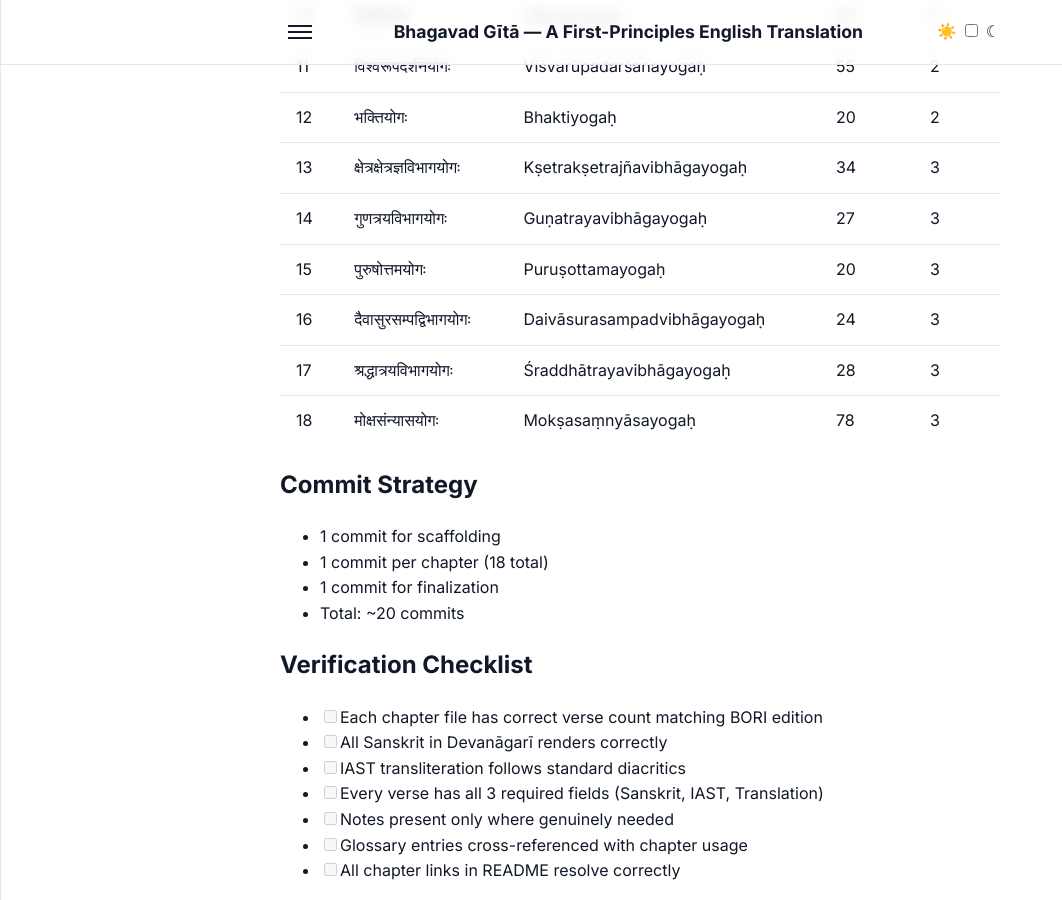
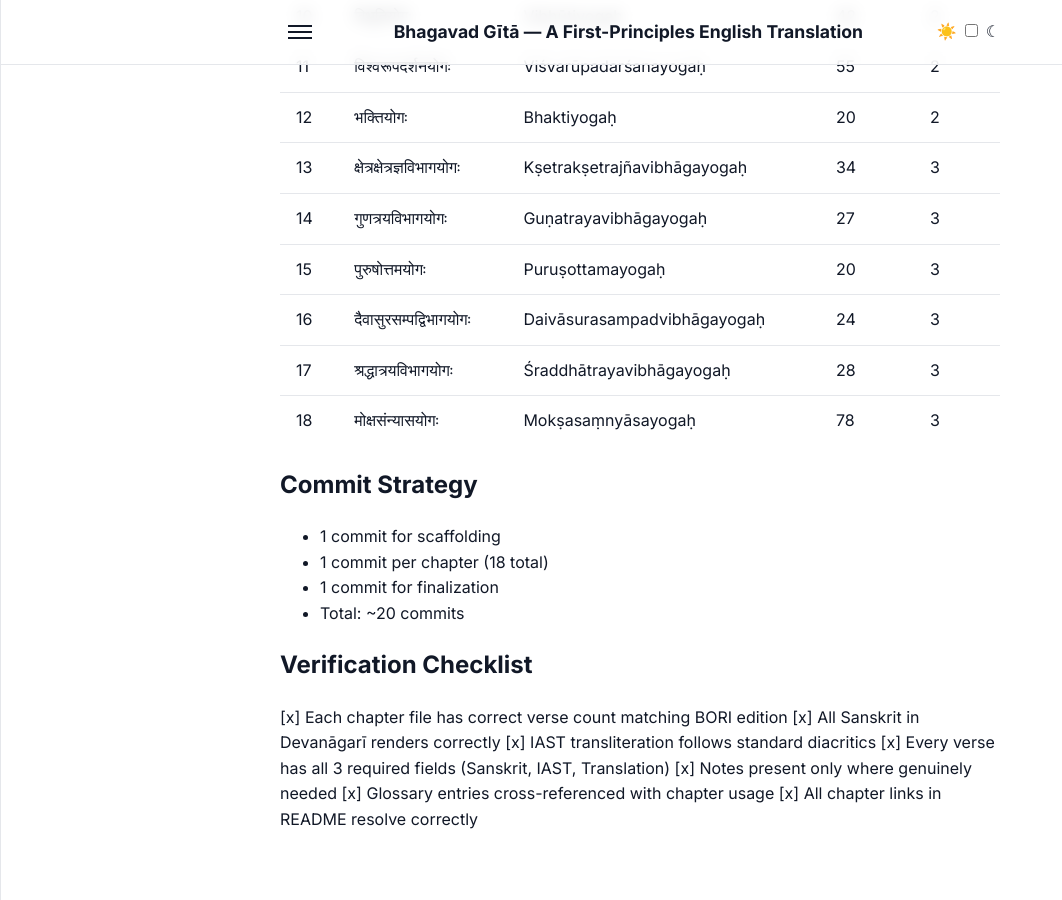
Before and after one commit to ishitvagoel/GitaTranslation, a Jekyll site: the page built from report/execution-plan.md, in a window 1280 px wide and 900 px high, scrolled down 2859 px. Shown: the whole window, without its empty margins (0-1062 px from the left). Built offline with Jekyll 4.4.1, drawn with Linux system fonts in a browser that asks for light colours; our own code applies the rules of GitHub Pages for plain Markdown files; after the commit the page ends 3708 px from its top, so only the background shows below that.

```diff
--- a/report/execution-plan.md
+++ b/report/execution-plan.md
@@ -113,10 +113,10 @@ Each verse contains:
 
 ## Verification Checklist
 
-- [ ] Each chapter file has correct verse count matching BORI edition
-- [ ] All Sanskrit in Devanāgarī renders correctly
-- [ ] IAST transliteration follows standard diacritics
-- [ ] Every verse has all 3 required fields (Sanskrit, IAST, Translation)
-- [ ] Notes present only where genuinely needed
-- [ ] Glossary entries cross-referenced with chapter usage
-- [ ] All chapter links in README resolve correctly
+[x] Each chapter file has correct verse count matching BORI edition
+[x] All Sanskrit in Devanāgarī renders correctly
+[x] IAST transliteration follows standard diacritics
+[x] Every verse has all 3 required fields (Sanskrit, IAST, Translation)
+[x] Notes present only where genuinely needed
+[x] Glossary entries cross-referenced with chapter usage
+[x] All chapter links in README resolve correctly
```
